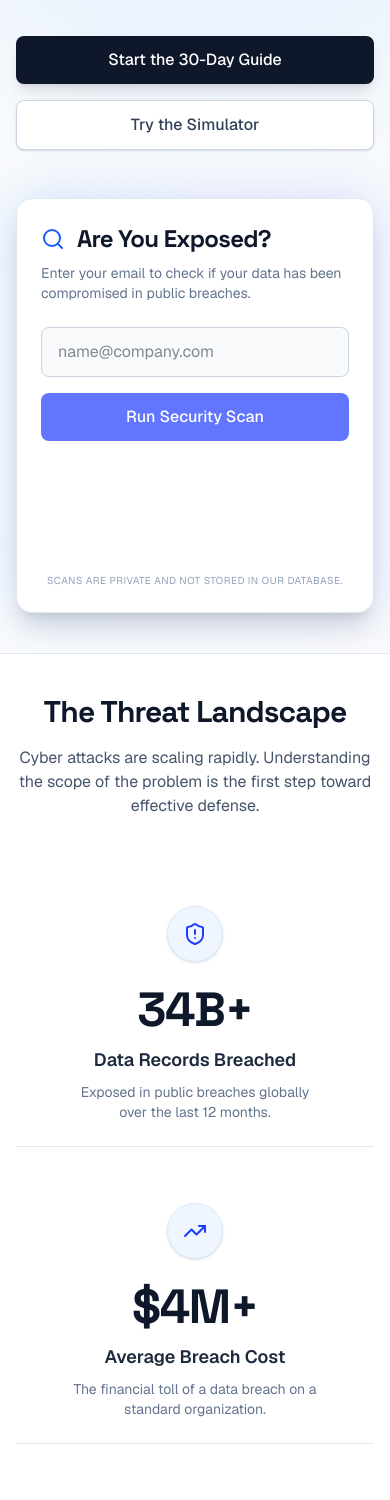
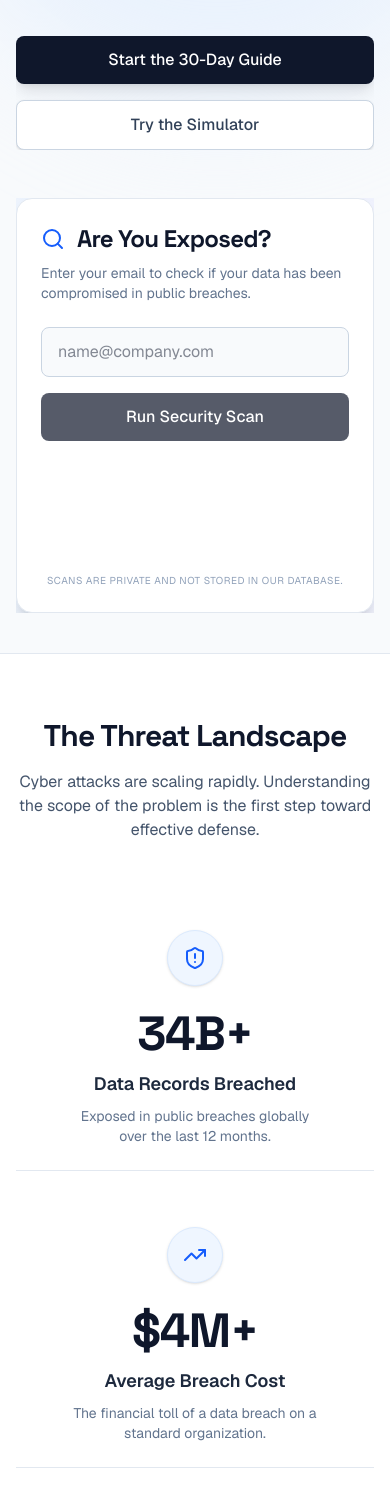
Before and after one commit to Danielwelao/Connossieur24--web, a Next.js app: page / in a window 390 px wide. Shown: the part 432-1932 px from the top of the page. Built offline with nearby package versions, Linux system fonts and the light colour scheme.

Commit message:
feat(ui): implement framer-motion scroll reveals for premium staggering entrance animations

```diff
--- a/app/page.tsx
+++ b/app/page.tsx
@@ -1,10 +1,41 @@
 "use client";
 
 import Image from 'next/image';
-import { useState, useRef, useEffect } from "react";
+import { useState, useRef, useEffect, ReactNode } from "react";
 import { motion, AnimatePresence, useInView, useMotionValue, useTransform, animate } from "framer-motion";
-import { Search, ShieldAlert, ShieldCheck, Loader2, TrendingUp, Users, Calendar, BookOpen, Lock, BellRing, ArrowRight, Terminal, Activity, Crosshair } from "lucide-react";
+import { Search, ShieldAlert, ShieldCheck, TrendingUp, Users, Calendar, BookOpen, Lock, BellRing, ArrowRight, Terminal, Activity, Crosshair } from "lucide-react";
 import Link from "next/link";
+
+// ----------------------------------------------------------------------
+// Reusable Scroll Reveal Wrapper
+// ----------------------------------------------------------------------
+interface ScrollRevealProps {
+  children: ReactNode;
+  width?: "fit-content" | "100%";
+  delay?: number;
+}
+
+const ScrollReveal = ({ children, width = "100%", delay = 0 }: ScrollRevealProps) => {
+  const ref = useRef(null);
+  const isInView = useInView(ref, { once: true, margin: "-10%" });
+
+  return (
+    <div ref={ref} style={{ width }} className="relative overflow-hidden">
+      <motion.div
+        variants={{
+          hidden: { opacity: 0, y: 50 },
+          visible: { opacity: 1, y: 0 },
+        }}
+        initial="hidden"
+        animate={isInView ? "visible" : "hidden"}
+        transition={{ duration: 0.6, ease: [0.22, 1, 0.36, 1], delay: delay }}
+      >
+        {children}
+      </motion.div>
+    </div>
+  );
+};
+// ----------------------------------------------------------------------
 
 export default function Home() {
   const [email, setEmail] = useState("");
@@ -50,10 +81,11 @@ export default function Home() {
       <div className="absolute bottom-0 left-0 -ml-32 -mb-32 w-[600px] h-[600px] bg-slate-200 rounded-full blur-3xl opacity-50 pointer-events-none" />
 
       {/* --- HERO SECTION --- */}
-      <div className="max-w-7xl mx-auto w-full px-4 md:px-8 py-10 md:py-16 grid grid-cols-1 lg:grid-cols-2 gap-12 items-center relative z-10">
+      <div className="max-w-7xl mx-auto w-full px-4 md:px-8 py-10 md:py-16 grid grid-cols-1 lg:grid-cols-2 gap-12 items-center relative z-10 min-h-[85vh]">
 
         {/* Left Column: Copywriting */}
         <div className="flex flex-col space-y-6">
+          <ScrollReveal delay={0.1}>
             <div className="inline-flex items-center gap-2 px-3 py-1 rounded-full bg-blue-100 text-blue-800 text-sm font-semibold w-max">
               <span className="relative flex h-2 w-2">
                 <span className="animate-ping absolute inline-flex h-full w-full rounded-full bg-blue-500 opacity-75"></span>
@@ -61,15 +93,21 @@ export default function Home() {
               </span>
               October Campaign Live
             </div>
+          </ScrollReveal>
 
+          <ScrollReveal delay={0.2}>
             <h1 className="text-4xl md:text-5xl lg:text-6xl font-extrabold tracking-tight text-slate-900 leading-tight">
-            Cybersecurity shouldn't be a <span className="text-blue-600">mystery.</span>
+              Cybersecurity shouldn&apos;t be a <span className="text-blue-600">mystery.</span>
             </h1>
+          </ScrollReveal>
 
+          <ScrollReveal delay={0.3}>
             <p className="text-lg md:text-xl text-slate-600 max-w-lg">
               Practical, actionable intelligence for individuals and organizations. Learn how to navigate the digital world safely, one step at a time.
             </p>
+          </ScrollReveal>
 
+          <ScrollReveal delay={0.4}>
             <div className="flex flex-col sm:flex-row gap-4 pt-4">
               <Link
                 href="/october"
@@ -84,9 +122,11 @@ export default function Home() {
                 Try the Simulator
               </Link>
             </div>
+          </ScrollReveal>
         </div>
 
         {/* Right Column: The Scanner */}
+        <ScrollReveal delay={0.3}>
           <div className="relative">
             <div className="absolute inset-0 bg-gradient-to-r from-blue-500 to-indigo-500 rounded-2xl blur-xl opacity-20" />
 
@@ -114,7 +154,7 @@ export default function Home() {
                 <button
                   type="submit"
                   disabled={isScanning || !email}
-                className="w-full py-3 bg-brand-blue hover:bg-brand-navy text-white font-medium rounded-lg transition-colors flex items-center justify-center disabled:opacity-70 disabled:cursor-not-allowed"
+                  className="w-full py-3 bg-slate-900 hover:bg-blue-600 text-white font-medium rounded-lg transition-colors flex items-center justify-center disabled:opacity-70 disabled:cursor-not-allowed"
                 >
                   {isScanning ? (
                     <>
@@ -128,7 +168,7 @@ export default function Home() {
                           alt="Scanning..."
                           width={18}
                           height={18}
-                        className="h-[18px] w-[18px] object-contain"
+                          className="h-[18px] w-[18px] object-contain invert"
                         />
                       </motion.div>
                       Scanning dark web records...
@@ -171,7 +211,7 @@ export default function Home() {
                       <div>
                         <p className="text-sm font-semibold text-emerald-900">No Breaches Found</p>
                         <p className="text-xs text-emerald-700 mt-1">
-                        We didn't find this email in our database. Stay vigilant and review our <Link href="/october" className="underline font-medium hover:text-emerald-900">daily security habits.</Link>
+                          We didn&apos;t find this email in our database. Stay vigilant and review our <Link href="/october" className="underline font-medium hover:text-emerald-900">daily security habits.</Link>
                         </p>
                       </div>
                     </motion.div>
@@ -184,26 +224,31 @@ export default function Home() {
               </p>
             </div>
           </div>
-
+        </ScrollReveal>
       </div>
 
       {/* --- STATISTICS SECTION --- */}
-      <section className="bg-white py-10 md:py-16 relative z-10 border-y border-slate-200">
+      <section className="bg-white py-16 md:py-24 relative z-10 border-y border-slate-200">
         <div className="max-w-7xl mx-auto w-full px-4 md:px-8">
 
           <div className="text-center mb-16">
+            <ScrollReveal>
               <h2 className="text-3xl md:text-4xl font-bold text-slate-900 mb-4">The Threat Landscape</h2>
+            </ScrollReveal>
+            <ScrollReveal delay={0.1}>
               <p className="text-slate-600 max-w-2xl mx-auto">
                 Cyber attacks are scaling rapidly. Understanding the scope of the problem is the first step toward effective defense.
               </p>
+            </ScrollReveal>
           </div>
 
           <div className="grid grid-cols-1 md:grid-cols-3 gap-8 md:gap-0 divide-y md:divide-y-0 md:divide-x divide-slate-200">
 
             {/* Stat 1 */}
+            <ScrollReveal delay={0.1}>
               <div className="flex flex-col items-center text-center py-6 md:py-0 md:px-8">
                 <div className="h-14 w-14 bg-blue-50 rounded-full flex items-center justify-center mb-6 shadow-sm border border-blue-100">
-                <ShieldAlert className="text-brand-blue h-6 w-6" />
+                  <ShieldAlert className="text-blue-600 h-6 w-6" />
                 </div>
                 <h3 className="text-5xl font-extrabold text-slate-900 mb-3">
                   <AnimatedNumber value={34} suffix="B+" />
@@ -213,11 +258,13 @@ export default function Home() {
                   Exposed in public breaches globally over the last 12 months.
                 </p>
               </div>
+            </ScrollReveal>
 
             {/* Stat 2 */}
+            <ScrollReveal delay={0.2}>
               <div className="flex flex-col items-center text-center py-6 md:py-0 md:px-8">
                 <div className="h-14 w-14 bg-blue-50 rounded-full flex items-center justify-center mb-6 shadow-sm border border-blue-100">
-                <TrendingUp className="text-brand-blue h-6 w-6" />
+                  <TrendingUp className="text-blue-600 h-6 w-6" />
                 </div>
                 <h3 className="text-5xl font-extrabold text-slate-900 mb-3">
                   <AnimatedNumber prefix="$" value={4} suffix="M+" />
@@ -227,11 +274,13 @@ export default function Home() {
                   The financial toll of a data breach on a standard organization.
                 </p>
               </div>
+            </ScrollReveal>
 
             {/* Stat 3 */}
+            <ScrollReveal delay={0.3}>
               <div className="flex flex-col items-center text-center py-6 md:py-0 md:px-8">
                 <div className="h-14 w-14 bg-blue-50 rounded-full flex items-center justify-center mb-6 shadow-sm border border-blue-100">
-                <Users className="text-brand-blue h-6 w-6" />
+                  <Users className="text-blue-600 h-6 w-6" />
                 </div>
                 <h3 className="text-5xl font-extrabold text-slate-900 mb-3">
                   <AnimatedNumber value={85} suffix="%" />
@@ -241,31 +290,39 @@ export default function Home() {
                   Percentage of security breaches caused by human error or social engineering.
                 </p>
               </div>
+            </ScrollReveal>
 
           </div>
         </div>
       </section>
 
       {/* --- 30 DAYS OF CYBER SECTION --- */}
-      <section className="bg-slate-50 py-10 md:py-16 relative z-10 border-b border-slate-200">
+      <section className="bg-slate-50 py-16 md:py-24 relative z-10 border-b border-slate-200">
         <div className="max-w-7xl mx-auto w-full px-4 md:px-8">
           <div className="grid grid-cols-1 lg:grid-cols-2 gap-16 items-center">
 
             {/* Left Column: Story */}
             <div className="flex flex-col space-y-6">
-              <div className="inline-flex items-center gap-2 px-3 py-1 rounded-full bg-brand-cyan/10 text-brand-blue text-sm font-semibold w-max border border-brand-cyan/20">
+              <ScrollReveal delay={0.1}>
+                <div className="inline-flex items-center gap-2 px-3 py-1 rounded-full bg-blue-100 text-blue-800 text-sm font-semibold w-max border border-blue-200">
                   <Calendar size={16} />
                   October Awareness Month
                 </div>
+              </ScrollReveal>
 
+              <ScrollReveal delay={0.2}>
                 <h2 className="text-3xl md:text-4xl lg:text-5xl font-bold text-slate-900 leading-tight">
-                Transform your security habits in <span className="text-brand-blue">30 days.</span>
+                  Transform your security habits in <span className="text-blue-600">30 days.</span>
                 </h2>
+              </ScrollReveal>
 
+              <ScrollReveal delay={0.3}>
                 <p className="text-lg text-slate-600">
-                Cybersecurity isn't about complex code; it's about daily habits. Our flagship October campaign breaks down enterprise-grade security protocols into bite-sized, actionable daily missions for everyone.
+                  Cybersecurity isn&apos;t about complex code; it&apos;s about daily habits. Our flagship October campaign breaks down enterprise-grade security protocols into bite-sized, actionable daily missions for everyone.
                 </p>
+              </ScrollReveal>
 
+              <ScrollReveal delay={0.4}>
                 <ul className="space-y-4 pt-4">
                   {[
                     "Daily 5-minute security briefings",
@@ -274,27 +331,31 @@ export default function Home() {
                   ].map((item, i) => (
                     <li key={i} className="flex items-start gap-3">
                       <div className="mt-1 bg-blue-100 rounded-full p-1">
-                      <ShieldCheck className="w-4 h-4 text-brand-blue" />
+                        <ShieldCheck className="w-4 h-4 text-blue-600" />
                       </div>
                       <span className="text-slate-700 font-medium">{item}</span>
                     </li>
                   ))}
                 </ul>
+              </ScrollReveal>
 
+              <ScrollReveal delay={0.5}>
                 <div className="pt-6">
                   <Link
                     href="/october"
-                  className="inline-flex items-center gap-2 font-semibold text-brand-blue hover:text-brand-navy transition-colors group"
+                    className="inline-flex items-center gap-2 font-semibold text-blue-600 hover:text-blue-800 transition-colors group"
                   >
                     Explore the curriculum
                     <ArrowRight className="w-4 h-4 group-hover:translate-x-1 transition-transform" />
                   </Link>
                 </div>
+              </ScrollReveal>
             </div>
 
             {/* Right Column: Feature Grid (Bento Box Style) */}
             <div className="grid grid-cols-1 sm:grid-cols-2 gap-4">
 
+              <ScrollReveal delay={0.2}>
                 <div className="bg-white p-6 rounded-2xl shadow-sm border border-slate-200 hover:shadow-md transition-shadow">
                   <div className="h-10 w-10 bg-indigo-50 rounded-lg flex items-center justify-center mb-4 text-indigo-600">
                     <BookOpen size={20} />
@@ -302,7 +363,9 @@ export default function Home() {
                   <h3 className="font-bold text-slate-900 mb-2">Bite-Sized Modules</h3>
                   <p className="text-sm text-slate-500">Learn one critical concept per day without feeling overwhelmed by technical jargon.</p>
                 </div>
+              </ScrollReveal>
 
+              <ScrollReveal delay={0.4}>
                 <div className="bg-white p-6 rounded-2xl shadow-sm border border-slate-200 hover:shadow-md transition-shadow sm:translate-y-8">
                   <div className="h-10 w-10 bg-emerald-50 rounded-lg flex items-center justify-center mb-4 text-emerald-600">
                     <Lock size={20} />
@@ -310,15 +373,19 @@ export default function Home() {
                   <h3 className="font-bold text-slate-900 mb-2">Practical Hardening</h3>
                   <p className="text-sm text-slate-500">Immediate, actionable steps to lock down your accounts, networks, and physical devices.</p>
                 </div>
+              </ScrollReveal>
 
-              <div className="bg-white p-6 rounded-2xl shadow-sm border border-slate-200 hover:shadow-md transition-shadow">
+              <ScrollReveal delay={0.3}>
+                <div className="bg-white p-6 rounded-2xl shadow-sm border border-slate-200 hover:shadow-md transition-shadow mt-4 sm:mt-0">
                   <div className="h-10 w-10 bg-rose-50 rounded-lg flex items-center justify-center mb-4 text-rose-600">
                     <ShieldAlert size={20} />
                   </div>
                   <h3 className="font-bold text-slate-900 mb-2">Threat Recognition</h3>
                   <p className="text-sm text-slate-500">Train your eye to spot sophisticated phishing, social engineering, and rogue networks.</p>
                 </div>
+              </ScrollReveal>
 
+              <ScrollReveal delay={0.5}>
                 <div className="bg-white p-6 rounded-2xl shadow-sm border border-slate-200 hover:shadow-md transition-shadow sm:translate-y-8">
                   <div className="h-10 w-10 bg-amber-50 rounded-lg flex items-center justify-center mb-4 text-amber-600">
                     <BellRing size={20} />
@@ -326,30 +393,27 @@ export default function Home() {
                   <h3 className="font-bold text-slate-900 mb-2">Daily Reminders</h3>
                   <p className="text-sm text-slate-500">Opt-in to our newsletter to get your daily mission delivered straight to your inbox.</p>
                 </div>
+              </ScrollReveal>
 
             </div>
           </div>
         </div>
       </section>
-      {/* --- END 30 DAYS OF CYBER SECTION --- */}
-
 
       {/* --- THREAT SIMULATOR SECTION --- */}
       <section className="bg-slate-950 py-20 md:py-32 relative z-10 overflow-hidden border-b border-slate-900">
 
-        {/* Subtle glowing background aura */}
-        <div className="absolute top-1/2 left-1/2 -translate-x-1/2 -translate-y-1/2 w-[800px] h-[800px] bg-brand-cyan/5 rounded-full blur-[120px] pointer-events-none" />
+        <div className="absolute top-1/2 left-1/2 -translate-x-1/2 -translate-y-1/2 w-[800px] h-[800px] bg-blue-500/5 rounded-full blur-[120px] pointer-events-none" />
 
         <div className="max-w-7xl mx-auto w-full px-4 md:px-8 relative z-10">
           <div className="grid grid-cols-1 lg:grid-cols-2 gap-16 items-center">
 
             {/* Left Column: Terminal Mockup */}
+            <ScrollReveal delay={0.2}>
               <div className="relative group">
-              {/* Outer glow effect on hover */}
-              <div className="absolute inset-0 bg-gradient-to-r from-brand-cyan to-brand-blue rounded-xl blur opacity-20 group-hover:opacity-40 transition duration-700"></div>
+                <div className="absolute inset-0 bg-gradient-to-r from-blue-500 to-indigo-500 rounded-xl blur opacity-20 group-hover:opacity-40 transition duration-700"></div>
 
                 <div className="relative bg-[#0F172A] border border-slate-800 rounded-xl overflow-hidden shadow-2xl">
-                {/* Mac-style Window Header */}
                   <div className="bg-slate-900 px-4 py-3 border-b border-slate-800 flex items-center gap-2">
                     <div className="w-3 h-3 rounded-full bg-red-500/80"></div>
                     <div className="w-3 h-3 rounded-full bg-amber-500/80"></div>
@@ -357,7 +421,6 @@ export default function Home() {
                     <div className="ml-4 text-xs text-slate-500 font-mono">root@connossieur24:~</div>
                   </div>
 
-                {/* Terminal Body */}
                   <div className="p-6 font-mono text-sm md:text-base">
                     <p className="text-emerald-400 mb-2">$ ./run_simulator --module phishing</p>
                     <p className="text-slate-400 mb-1">&gt; Initializing target environment...</p>
@@ -376,80 +439,97 @@ export default function Home() {
                   </div>
                 </div>
               </div>
+            </ScrollReveal>
 
             {/* Right Column: Copywriting */}
             <div className="flex flex-col space-y-6">
-              <div className="inline-flex items-center gap-2 px-3 py-1 rounded-full bg-brand-navy/50 text-brand-cyan text-sm font-semibold w-max border border-brand-blue/30">
+              <ScrollReveal delay={0.1}>
+                <div className="inline-flex items-center gap-2 px-3 py-1 rounded-full bg-slate-800/50 text-blue-400 text-sm font-semibold w-max border border-blue-500/30">
                   <Terminal size={16} />
                   Interactive Learning
                 </div>
+              </ScrollReveal>
 
+              <ScrollReveal delay={0.2}>
                 <h2 className="text-3xl md:text-4xl lg:text-5xl font-bold text-white leading-tight">
-                Experience attacks in a <span className="text-transparent bg-clip-text bg-gradient-to-r from-brand-cyan to-brand-blue">safe sandbox.</span>
+                  Experience attacks in a <span className="text-transparent bg-clip-text bg-gradient-to-r from-blue-400 to-indigo-400">safe sandbox.</span>
                 </h2>
+              </ScrollReveal>
 
+              <ScrollReveal delay={0.3}>
                 <p className="text-lg text-slate-400">
                   Reading about cyber threats is one thing. Experiencing them firsthand is another. Our Threat Simulator lets you safely interact with live-fire exercises simulating phishing, malware, and social engineering attacks.
                 </p>
+              </ScrollReveal>
 
+              <ScrollReveal delay={0.4}>
                 <div className="grid grid-cols-1 sm:grid-cols-2 gap-6 pt-4">
                   <div className="flex flex-col gap-2">
-                  <Activity className="text-brand-cyan w-6 h-6" />
+                    <Activity className="text-blue-400 w-6 h-6" />
                     <h4 className="text-white font-semibold">Real-World Scenarios</h4>
                     <p className="text-sm text-slate-500">Train against the exact techniques currently used by advanced persistent threats.</p>
                   </div>
                   <div className="flex flex-col gap-2">
-                  <Crosshair className="text-brand-blue w-6 h-6" />
+                    <Crosshair className="text-indigo-400 w-6 h-6" />
                     <h4 className="text-white font-semibold">Immediate Feedback</h4>
                     <p className="text-sm text-slate-500">Understand exactly where you failed and how to prevent it in the real world.</p>
                   </div>
                 </div>
+              </ScrollReveal>
 
+              <ScrollReveal delay={0.5}>
                 <div className="pt-6">
                   <Link
                     href="/simulator"
-                  className="inline-flex items-center gap-2 px-6 py-3 bg-brand-blue hover:bg-brand-cyan hover:text-slate-900 text-white rounded-lg font-medium text-center transition-colors shadow-lg w-max"
+                    className="inline-flex items-center gap-2 px-6 py-3 bg-blue-600 hover:bg-blue-500 text-white rounded-lg font-medium text-center transition-colors shadow-lg w-max"
                   >
                     Launch Simulator
                     <ArrowRight className="w-4 h-4" />
                   </Link>
                 </div>
+              </ScrollReveal>
             </div>
 
           </div>
         </div>
       </section>
-      {/* --- END THREAT SIMULATOR SECTION --- */}
 
       {/* --- FINAL CTA SECTION --- */}
-      <section className="bg-gradient-to-br from-brand-blue to-brand-navy relative py-16 md:py-24 overflow-hidden z-10">
-        {/* Subtle background glow effect */}
+      <section className="bg-gradient-to-br from-blue-600 to-slate-900 relative py-16 md:py-24 overflow-hidden z-10">
         <div className="absolute top-1/2 left-1/2 -translate-x-1/2 -translate-y-1/2 w-full max-w-3xl h-full bg-white/10 blur-3xl rounded-full pointer-events-none"></div>
 
         <div className="max-w-7xl mx-auto w-full px-4 md:px-8 relative z-10 text-center flex flex-col items-center">
+          <ScrollReveal>
             <h2 className="text-3xl md:text-4xl lg:text-5xl font-bold text-white mb-6">
-            Don't wait until you're compromised.
+              Don&apos;t wait until you&apos;re compromised.
             </h2>
+          </ScrollReveal>
+
+          <ScrollReveal delay={0.1}>
             <p className="text-blue-100 text-lg md:text-xl max-w-2xl mx-auto mb-10">
               Join the Connossieur24 community of individuals and organizations taking proactive steps to secure their digital footprint today.
             </p>
+          </ScrollReveal>
 
+          <ScrollReveal delay={0.2}>
             <div className="flex flex-col sm:flex-row justify-center gap-4 w-full sm:w-auto">
               <Link
                 href="/october"
-              className="px-8 py-4 bg-white hover:bg-slate-50 text-brand-blue font-bold rounded-lg transition-transform hover:scale-105 shadow-xl flex items-center justify-center gap-2"
+                className="px-8 py-4 bg-white hover:bg-slate-50 text-slate-900 font-bold rounded-lg transition-transform hover:scale-105 shadow-xl flex items-center justify-center gap-2"
               >
                 Start Your 30-Day Journey
                 <ArrowRight className="w-5 h-5" />
               </Link>
             </div>
+          </ScrollReveal>
 
+          <ScrollReveal delay={0.3}>
             <p className="text-sm text-blue-200 mt-6 font-medium">
               Or subscribe to our newsletter in the footer below for weekly intelligence.
             </p>
+          </ScrollReveal>
         </div>
       </section>
-      {/* --- END FINAL CTA SECTION --- */}
 
     </main>
   );
--- a/components/Footer.tsx
+++ b/components/Footer.tsx
@@ -83,7 +83,7 @@ export default function Footer() {
             <li><Link href="/privacy" className="hover:text-brand-cyan transition-colors">Privacy Policy</Link></li>
             <li><Link href="/terms" className="hover:text-brand-cyan transition-colors">Terms of Service</Link></li>
             <li><Link href="/cookies" className="hover:text-brand-cyan transition-colors">Cookie Policy</Link></li>
-            <li><Link href="/security" className="text-brand-cyan hover:text-blue-300 transition-colors font-medium">Security Policy</Link></li>
+            <li><Link href="/security" className="hover:text-brand-cyan transition-colors">Security Policy</Link></li>
           </ul>
         </div>
 
--- /dev/null
+++ b/components/ui/ScrollReveal.tsx
@@ -0,0 +1,32 @@
+"use client";
+
+import { motion, useInView } from "framer-motion";
+import { useRef, ReactNode } from "react";
+
+interface ScrollRevealProps {
+  children: ReactNode;
+  width?: "fit-content" | "100%";
+  delay?: number;
+}
+
+export const ScrollReveal = ({ children, width = "100%", delay = 0 }: ScrollRevealProps) => {
+  const ref = useRef(null);
+  // once: true ensures the animation only plays the first time they scroll past it
+  const isInView = useInView(ref, { once: true, margin: "-10%" });
+
+  return (
+    <div ref={ref} style={{ width }} className="relative overflow-hidden">
+      <motion.div
+        variants={{
+          hidden: { opacity: 0, y: 50 },
+          visible: { opacity: 1, y: 0 },
+        }}
+        initial="hidden"
+        animate={isInView ? "visible" : "hidden"}
+        transition={{ duration: 0.6, ease: [0.22, 1, 0.36, 1], delay: delay }}
+      >
+        {children}
+      </motion.div>
+    </div>
+  );
+};
```
Lines whose indentation alone changed are shown as unchanged.
